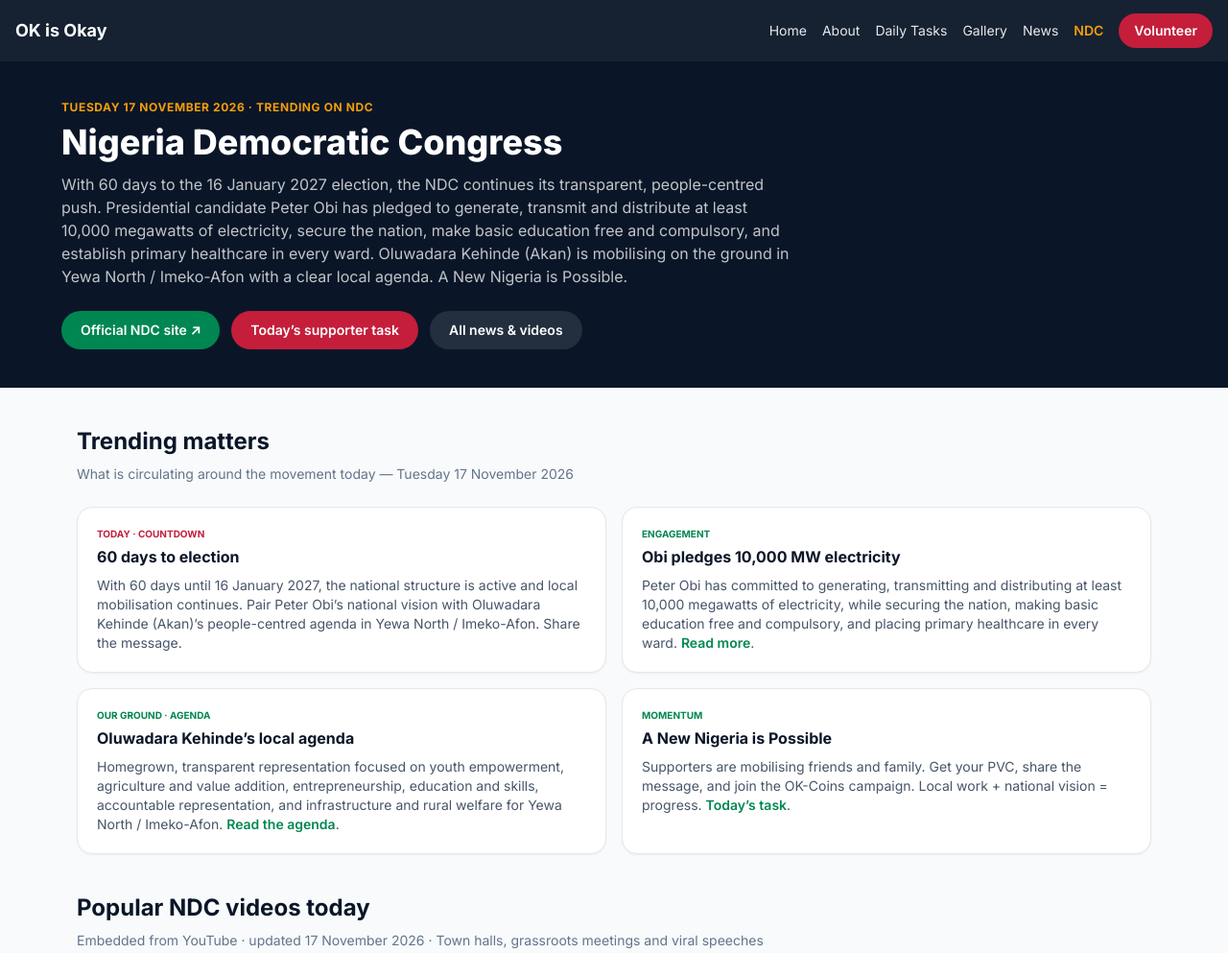
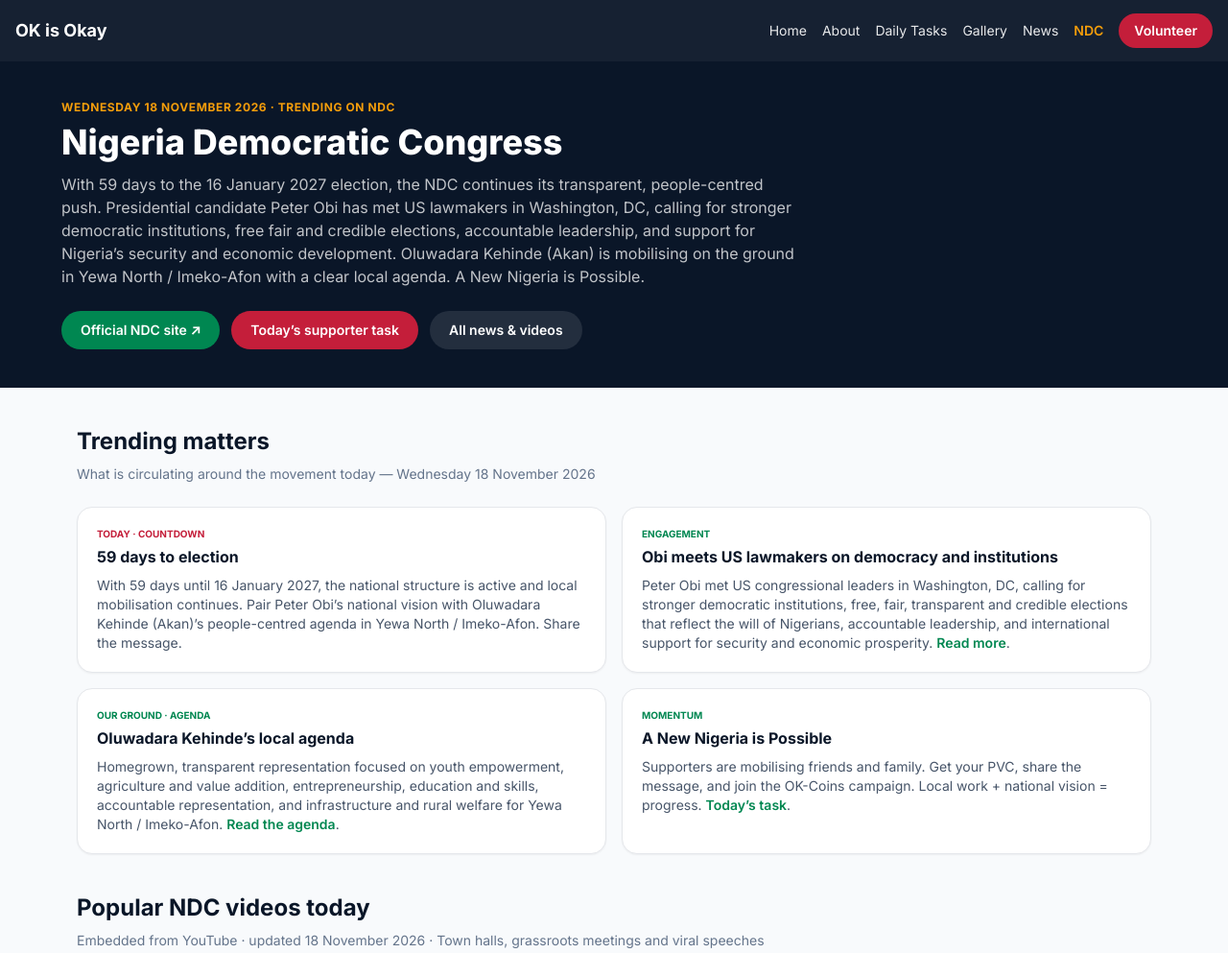
Before and after one commit to profkenny123/oluwadarakehinde, a plain HTML site: page ndc.html in a window 1280 px wide. Shown: the top 993 px of the page at 96% size. Drawn offline with nearby package versions, Linux system fonts and the light colour scheme.

Commit message:
Update NDC page for 18 November 2026: 59 days to election, Obi US lawmakers meeting trending

```diff
--- a/ndc.html
+++ b/ndc.html
@@ -45,9 +45,9 @@
 <main class="pt-16 flex-1">
 <section class="bg-navy text-white px-4 py-10">
 <div class="max-w-6xl mx-auto">
-<p class="text-brand-gold text-xs font-bold uppercase tracking-wider mb-2">Tuesday 17 November 2026 · Trending on NDC</p>
+<p class="text-brand-gold text-xs font-bold uppercase tracking-wider mb-2">Wednesday 18 November 2026 · Trending on NDC</p>
 <h1 class="text-3xl md:text-4xl font-extrabold mb-3">Nigeria Democratic Congress</h1>
-<p class="text-white/75 max-w-3xl">With 60 days to the 16 January 2027 election, the NDC continues its transparent, people-centred push. Presidential candidate Peter Obi has pledged to generate, transmit and distribute at least 10,000 megawatts of electricity, secure the nation, make basic education free and compulsory, and establish primary healthcare in every ward. Oluwadara Kehinde (Akan) is mobilising on the ground in Yewa North / Imeko-Afon with a clear local agenda. A New Nigeria is Possible.</p>
+<p class="text-white/75 max-w-3xl">With 59 days to the 16 January 2027 election, the NDC continues its transparent, people-centred push. Presidential candidate Peter Obi has met US lawmakers in Washington, DC, calling for stronger democratic institutions, free fair and credible elections, accountable leadership, and support for Nigeria’s security and economic development. Oluwadara Kehinde (Akan) is mobilising on the ground in Yewa North / Imeko-Afon with a clear local agenda. A New Nigeria is Possible.</p>
 <div class="mt-6 flex flex-wrap gap-3">
 <a href="https://ndcnigeria.com/" target="_blank" rel="noopener" class="px-5 py-2.5 rounded-full bg-brand-green text-white text-sm font-semibold">Official NDC site ↗</a>
 <a href="tasks.html" class="px-5 py-2.5 rounded-full bg-brand-red text-white text-sm font-semibold">Today’s supporter task</a>
@@ -57,17 +57,17 @@
 </section>
 <section class="max-w-6xl mx-auto px-4 py-10">
 <h2 class="text-2xl font-bold text-navy mb-2">Trending matters</h2>
-<p class="text-slate-500 text-sm mb-6">What is circulating around the movement today — Tuesday 17 November 2026</p>
+<p class="text-slate-500 text-sm mb-6">What is circulating around the movement today — Wednesday 18 November 2026</p>
 <div class="grid md:grid-cols-2 gap-4">
 <article class="bg-white rounded-2xl border shadow-sm p-5">
 <p class="text-[10px] font-bold uppercase text-brand-red mb-1">Today · Countdown</p>
-<h3 class="font-bold text-navy mb-2">60 days to election</h3>
-<p class="text-sm text-slate-600">With 60 days until 16 January 2027, the national structure is active and local mobilisation continues. Pair Peter Obi’s national vision with Oluwadara Kehinde (Akan)’s people-centred agenda in Yewa North / Imeko-Afon. Share the message.</p>
+<h3 class="font-bold text-navy mb-2">59 days to election</h3>
+<p class="text-sm text-slate-600">With 59 days until 16 January 2027, the national structure is active and local mobilisation continues. Pair Peter Obi’s national vision with Oluwadara Kehinde (Akan)’s people-centred agenda in Yewa North / Imeko-Afon. Share the message.</p>
 </article>
 <article class="bg-white rounded-2xl border shadow-sm p-5">
 <p class="text-[10px] font-bold uppercase text-brand-green mb-1">Engagement</p>
-<h3 class="font-bold text-navy mb-2">Obi pledges 10,000 MW electricity</h3>
-<p class="text-sm text-slate-600">Peter Obi has committed to generating, transmitting and distributing at least 10,000 megawatts of electricity, while securing the nation, making basic education free and compulsory, and placing primary healthcare in every ward. <a class="text-brand-green font-semibold" href="https://www.channelstv.com/2026/11/12/your-sacrifice-for-a-new-nigeria-wont-be-in-vain-obi-assures-nigerians-condemns-lagos-attack/" target="_blank" rel="noopener">Read more</a>.</p>
+<h3 class="font-bold text-navy mb-2">Obi meets US lawmakers on democracy and institutions</h3>
+<p class="text-sm text-slate-600">Peter Obi met US congressional leaders in Washington, DC, calling for stronger democratic institutions, free, fair, transparent and credible elections that reflect the will of Nigerians, accountable leadership, and international support for security and economic prosperity. <a class="text-brand-green font-semibold" href="https://tribuneonlineng.com/obi-meets-us-lawmakers-calls-for-stronger-democratic-institutions-in-nigeria/" target="_blank" rel="noopener">Read more</a>.</p>
 </article>
 <article class="bg-white rounded-2xl border shadow-sm p-5">
 <p class="text-[10px] font-bold uppercase text-brand-green mb-1">Our ground · Agenda</p>
@@ -83,7 +83,7 @@
 </section>
 <section class="max-w-6xl mx-auto px-4 pb-12">
 <h2 class="text-2xl font-bold text-navy mb-2">Popular NDC videos today</h2>
-<p class="text-slate-500 text-sm mb-6">Embedded from YouTube · updated 17 November 2026 · Town halls, grassroots meetings and viral speeches</p>
+<p class="text-slate-500 text-sm mb-6">Embedded from YouTube · updated 18 November 2026 · Town halls, grassroots meetings and viral speeches</p>
 <div id="videoGrid" class="grid sm:grid-cols-2 lg:grid-cols-3 gap-6"><p class="text-slate-500 col-span-full">Loading videos…</p></div>
 </section>
 <section class="bg-white border-t">
```
